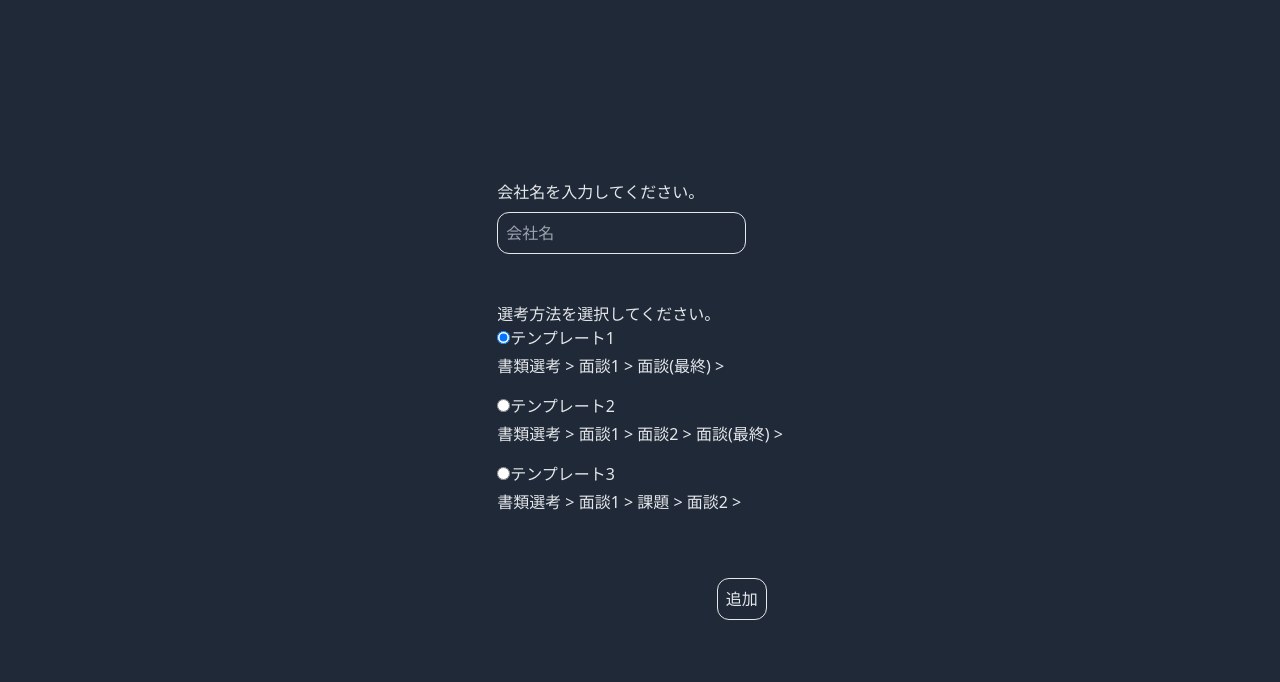
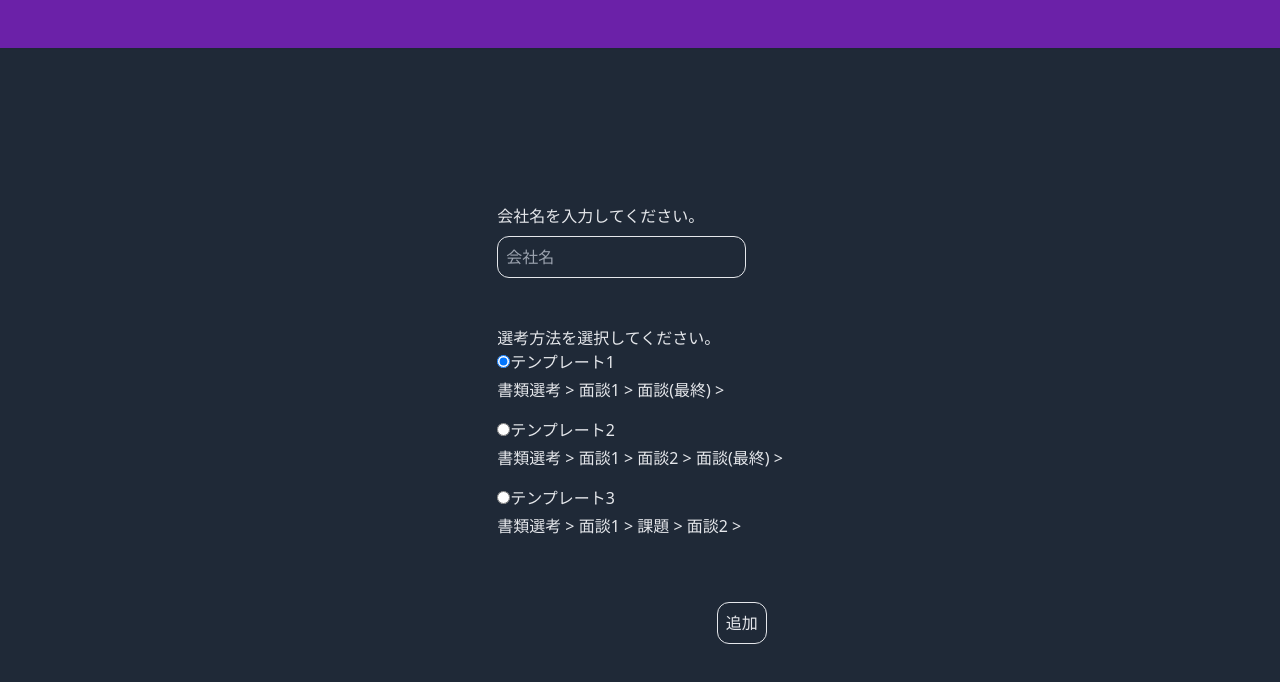
Before and after one commit to zd613/syukatsu-sintyoku-app, a Vue app: page /add-new-company in a window 1280 px wide. Shown: the top 682 px of the page. Built offline with nearby package versions, Linux system fonts and the light colour scheme.

Commit message:
feat: ヘッダー追加

```diff
--- a/src/App.vue
+++ b/src/App.vue
@@ -1,9 +1,11 @@
 <script setup lang="ts">
 import { RouterView } from "vue-router";
+import TheHeader from "./components/TheHeader.vue";
 </script>
 
 <template>
   <div class="min-h-screen bg-gray-800 text-gray-200">
-    <RouterView />
+    <TheHeader class="h-12" />
+    <RouterView class="pt-12" />
   </div>
 </template>
--- /dev/null
+++ b/src/components/TheHeader.vue
@@ -0,0 +1,3 @@
+<template>
+  <header class="w-full bg-purple-800 fixed top-0 left-0 shadow-sm"></header>
+</template>
--- a/src/views/HomeView.vue
+++ b/src/views/HomeView.vue
@@ -26,7 +26,10 @@ const onDeleteButtonClick = (id: string) => {
 
 <template>
   <div class="w-full h-full absolute">
-    <main v-if="companyProgressStore.progressList.length > 0">
+    <main
+      v-if="companyProgressStore.progressList.length > 0"
+      class="w-full h-full"
+    >
       <div
         v-for="progress in companyProgressStore.progressList"
         :key="progress.id"
```
